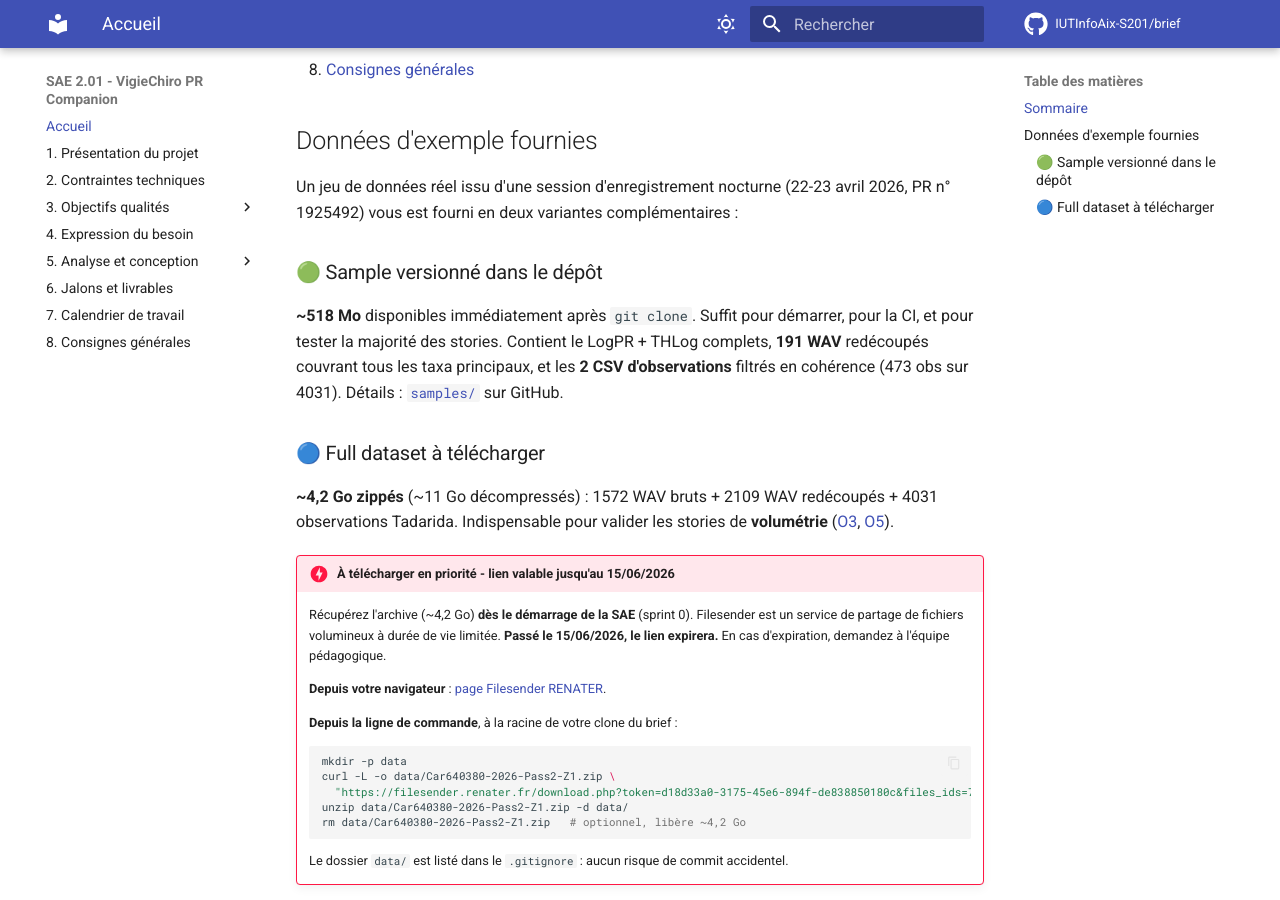
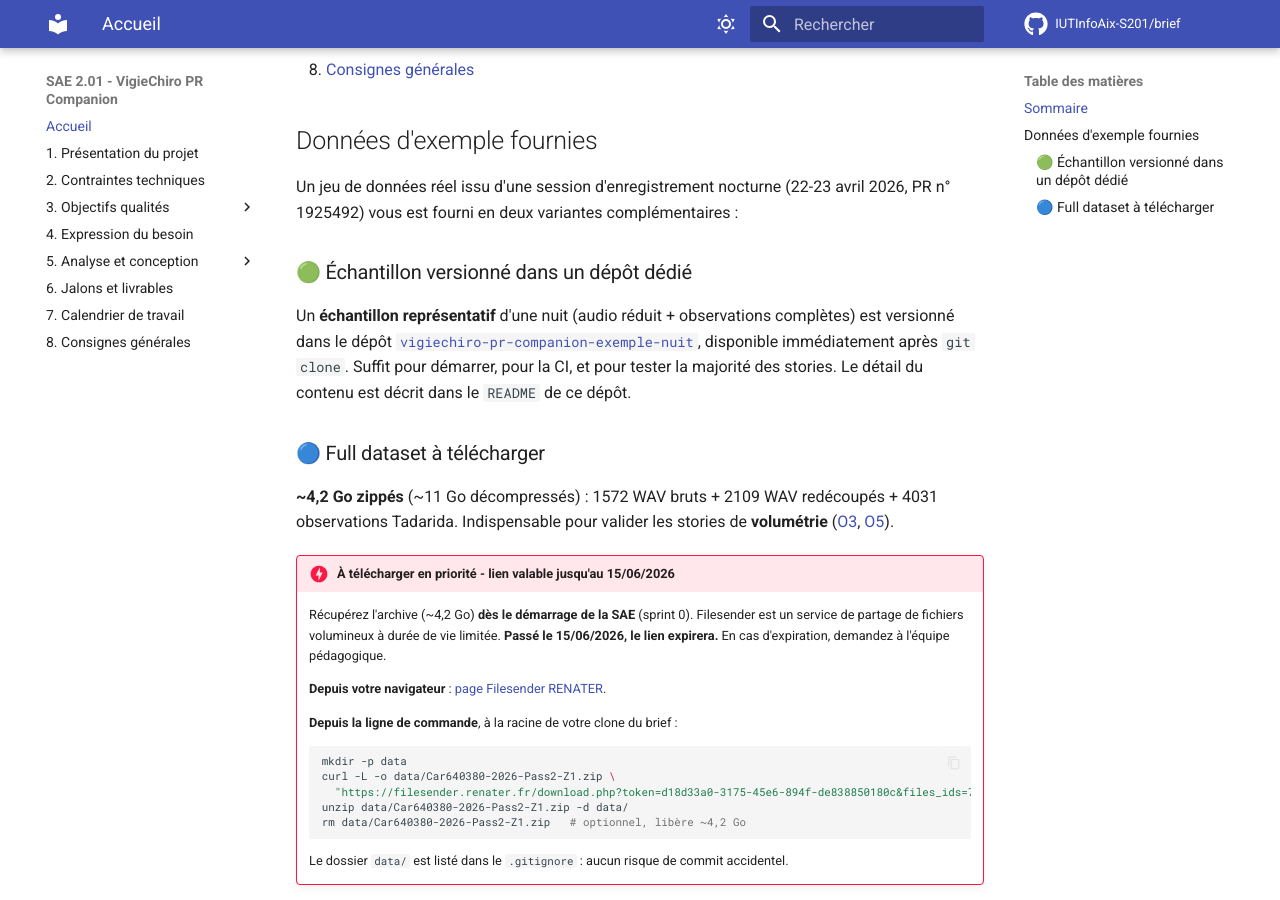
Before and after one commit to IUTInfoAix-S201/brief, an MkDocs documentation site: the page built from docs/index.md, in a window 1280 px wide and 900 px high, scrolled down 1129 px. Built offline with MkDocs 1.6.1 and Material for MkDocs 9.7.7, drawn with Linux system fonts in a browser that asks for light colours; comment, search, counter and statistics services are not loaded.

Commit message:
chore: retire le sample interne, renvoie vers le dépôt exemple-nuit
Le jeu d'échantillon vit désormais dans son dépôt dédié (IUTInfoAix-S201/vigiechiro-pr-companion-exemple-nuit). On supprime la copie versionnée dans brief/samples/ (518 Mo) pour éviter la duplication et alléger le clone, et on repointe le brief (README, index, expression du besoin, contraintes techniques) vers ce dépôt.

```diff
--- a/docs/index.md
+++ b/docs/index.md
@@ -30,9 +30,9 @@
 
 Un jeu de données réel issu d'une session d'enregistrement nocturne (22-23 avril 2026, PR n° 1925492) vous est fourni en deux variantes complémentaires :
 
-### 🟢 Sample versionné dans le dépôt
+### 🟢 Échantillon versionné dans un dépôt dédié
 
-**~518 Mo** disponibles immédiatement après `git clone`. Suffit pour démarrer, pour la CI, et pour tester la majorité des stories. Contient le LogPR + THLog complets, **191 WAV** redécoupés couvrant tous les taxa principaux, et les **2 CSV d'observations** filtrés en cohérence (473 obs sur 4031). Détails : [`samples/`](https://github.com/IUTInfoAix-S201/brief/tree/main/samples) sur GitHub.
+Un **échantillon représentatif** d'une nuit (audio réduit + observations complètes) est versionné dans le dépôt [`vigiechiro-pr-companion-exemple-nuit`](https://github.com/IUTInfoAix-S201/vigiechiro-pr-companion-exemple-nuit), disponible immédiatement après `git clone`. Suffit pour démarrer, pour la CI, et pour tester la majorité des stories. Le détail du contenu est décrit dans le `README` de ce dépôt.
 
 ### 🔵 Full dataset à télécharger
 
```
Also changed, not shown: README.md (+1 -1 lines), docs/Contraintes techniques.md (+1 -1 lines), docs/Expression du besoin.md (+2 -2 lines).
